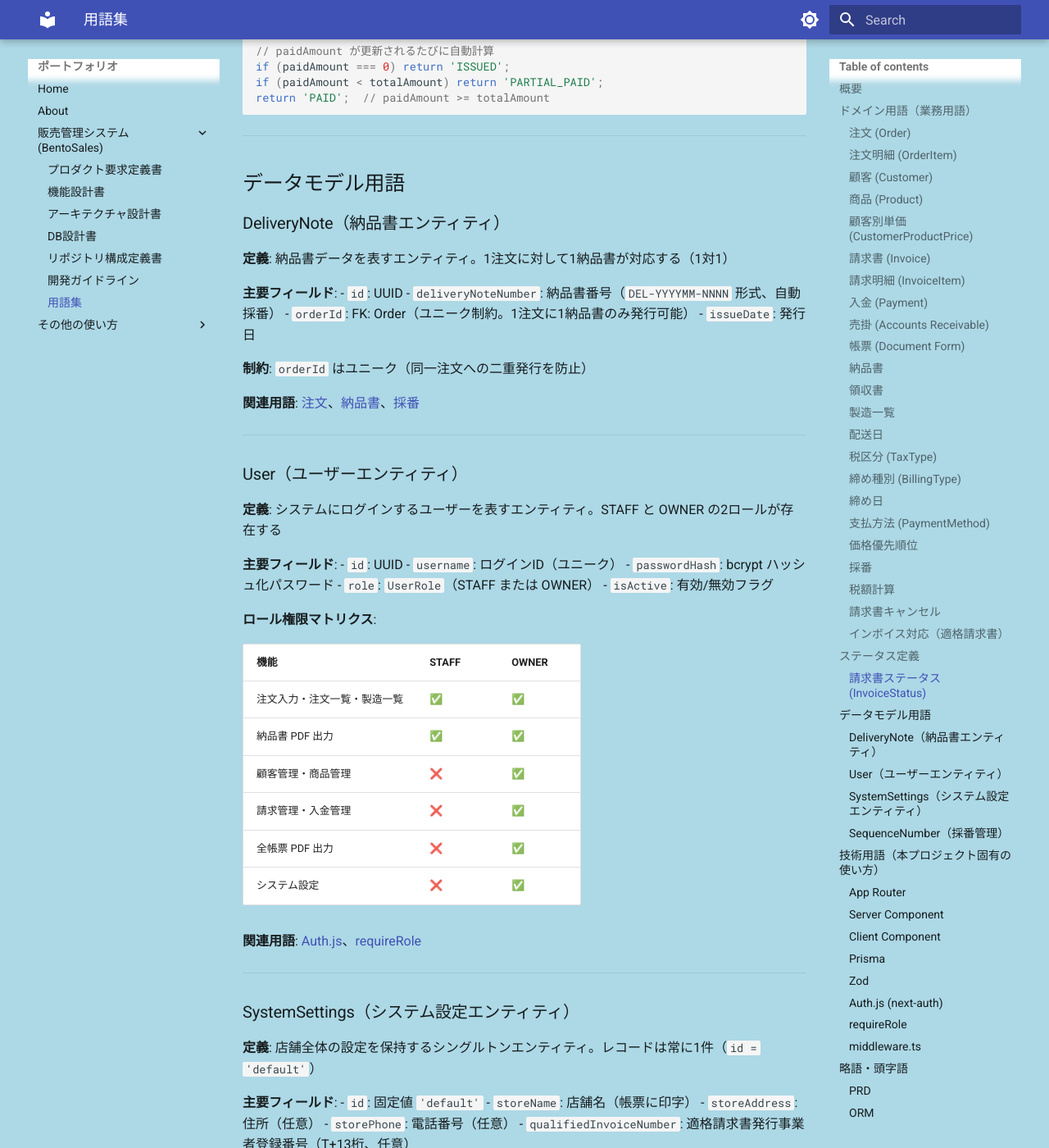
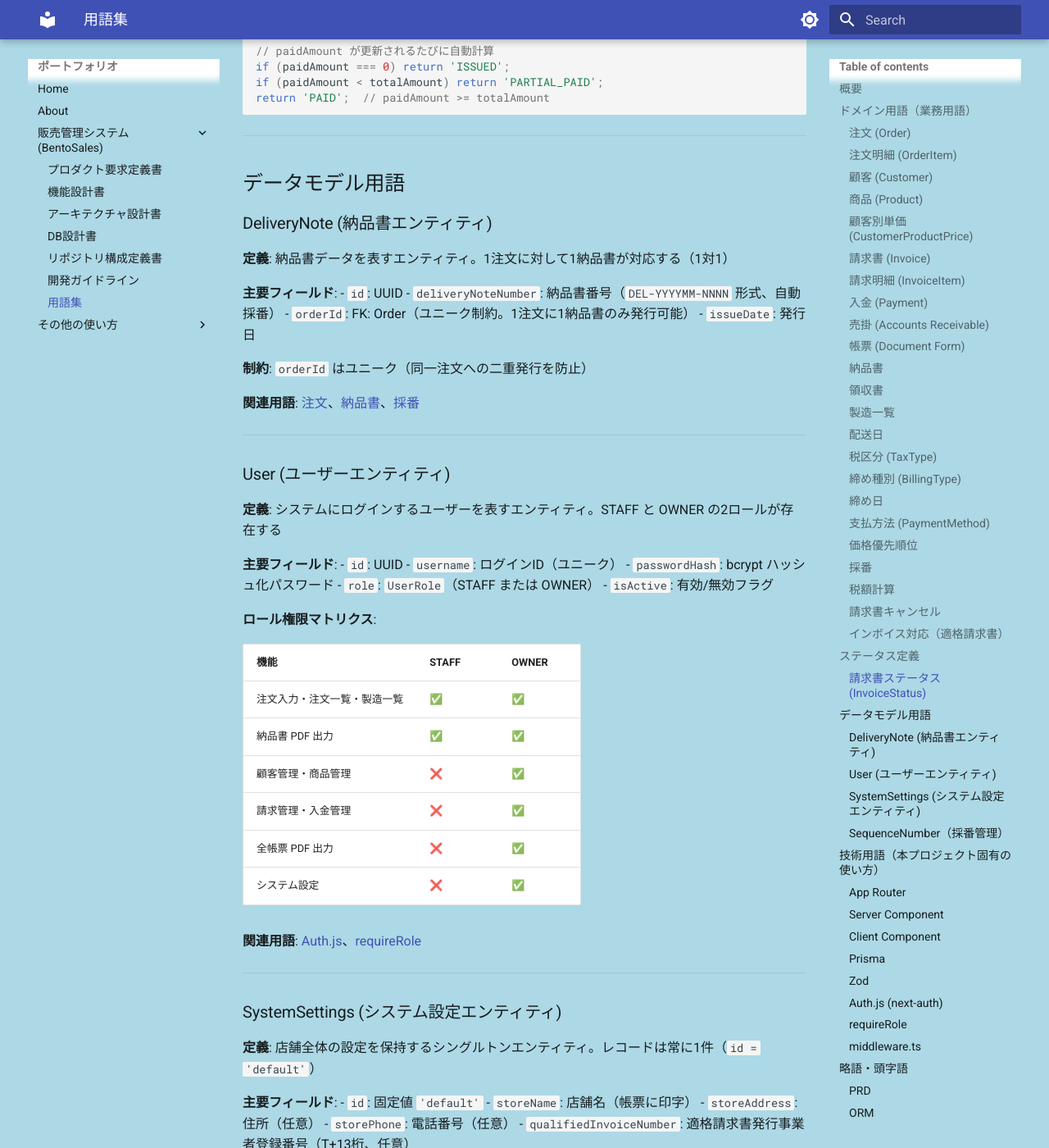
Before and after one commit to karitonov/karitonov.github.io, an MkDocs documentation site: the page built from docs/ManagementSystem/glossary.md, in a window 1280 px wide and 1400 px high, scrolled down 8543 px. Shown: the whole window at 82% size. Built offline with MkDocs 1.6.1 and Material for MkDocs 9.7.7, drawn with Linux system fonts in a browser that asks for light colours.

```diff
--- a/docs/ManagementSystem/glossary.md
+++ b/docs/ManagementSystem/glossary.md
@@ -131,7 +131,7 @@
 
 **英語表記**: Payment
 
-**関連用語**: [請求書](#請求書-invoice)、[領収書](#領収書)、[売掛](#売掛)
+**関連用語**: [請求書](#請求書-invoice)、[領収書](#領収書)、[売掛](#売掛-accounts-receivable)
 
 ---
 
@@ -398,7 +398,7 @@ return 'PAID';  // paidAmount >= totalAmount
 
 ## データモデル用語
 
-### DeliveryNote（納品書エンティティ）
+### DeliveryNote (納品書エンティティ)
 
 **定義**: 納品書データを表すエンティティ。1注文に対して1納品書が対応する（1対1）
 
@@ -414,7 +414,7 @@ return 'PAID';  // paidAmount >= totalAmount
 
 ---
 
-### User（ユーザーエンティティ）
+### User (ユーザーエンティティ)
 
 **定義**: システムにログインするユーザーを表すエンティティ。STAFF と OWNER の2ロールが存在する
 
@@ -440,7 +440,7 @@ return 'PAID';  // paidAmount >= totalAmount
 
 ---
 
-### SystemSettings（システム設定エンティティ）
+### SystemSettings (システム設定エンティティ)
 
 **定義**: 店舗全体の設定を保持するシングルトンエンティティ。レコードは常に1件（`id = 'default'`）
 
```
